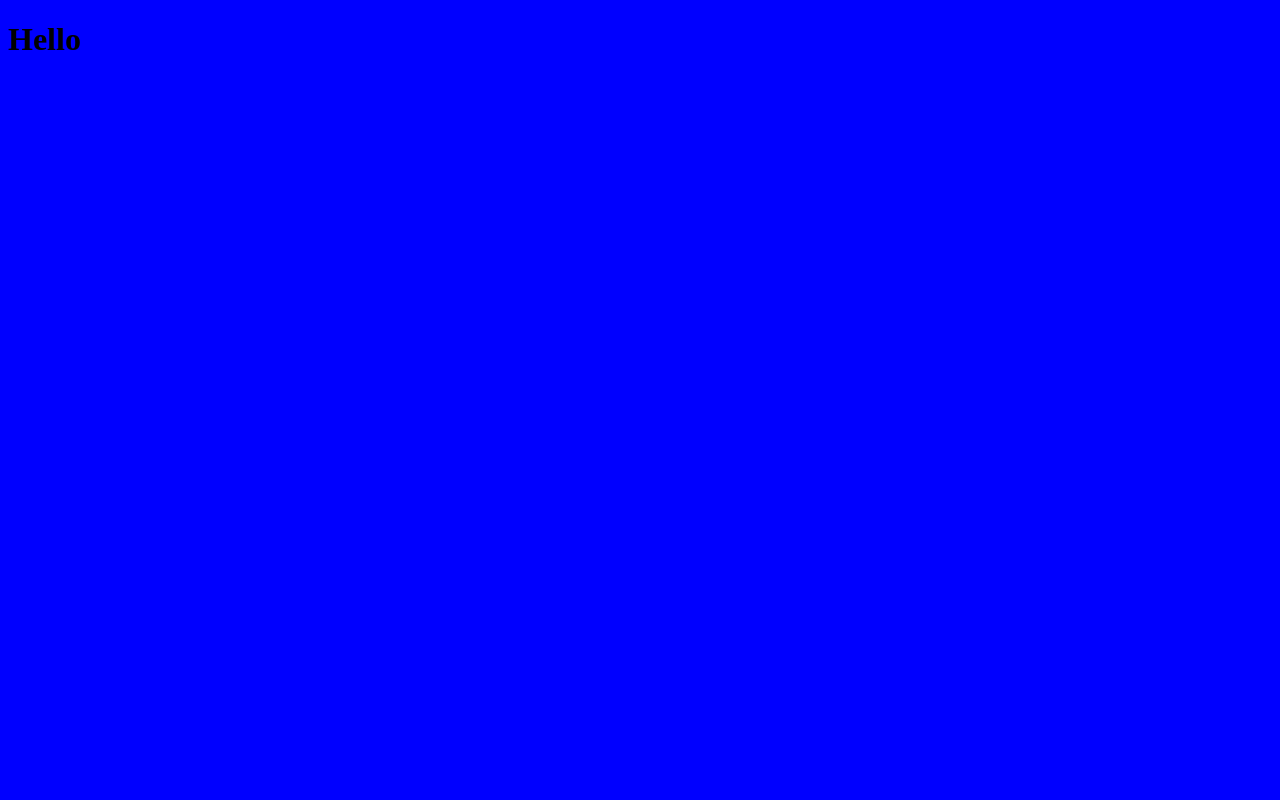
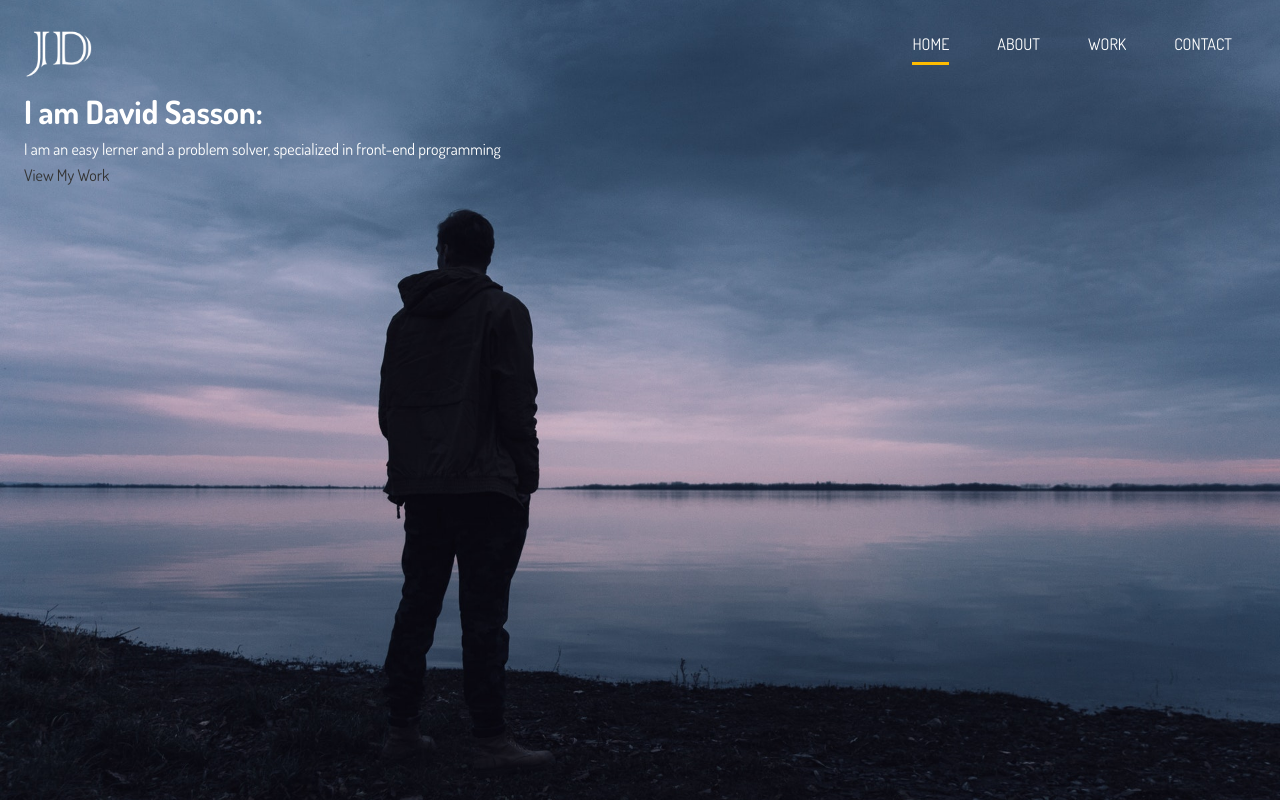
Before and after one commit to DavidSasson22/Portfolio, a website: page dist/index.html in a window 1280 px wide. Drawn offline with Linux system fonts and the light colour scheme.

Commit message:
main-nav

```diff
--- /dev/null
+++ b/scss/_config.scss
@@ -0,0 +1,7 @@
+//Variables
+$website-width: 1280px;
+$main-color: #ffbc00;
+$light-color: #f4f4f4;
+$dark-color: #333;
+$medium-color: #ccc;
+$bg-img: url('../img/showcase.jpg')
--- /dev/null
+++ b/scss/_utilities.scss
@@ -0,0 +1,6 @@
+.container {
+  max-width: $website-width;
+  padding: 0 1.5rem;
+  margin: auto;
+  overflow: hidden;
+}
--- a/scss/main.scss
+++ b/scss/main.scss
@@ -1,5 +1,83 @@
-$color:blue;
+@import "config";
+@import "utilities";
+
+@font-face {
+  font-family: Dosis;
+  src: url(/dist/fonts/Dosis-VariableFont_wght.ttf);
+}
+
+* {
+  margin: 0;
+  padding: 0;
+  box-sizing: border-box;
+}
 
 body {
-  background-color: $color;
+  font-family: "Dosis", sans-serif;
+  line-height: 1.6;
+  background-color: #fff;
 }
+
+a {
+  text-decoration: none;
+  color: $dark-color;
+}
+
+ul {
+  list-style: none;
+}
+
+h2,
+h3,
+h4 {
+  text-transform: uppercase;
+}
+
+img {
+  width: 100%;
+}
+
+#header {
+  &-home {
+    background: $bg-img no-repeat center right/ cover;
+    height: 100vh;
+    color: white;
+  }
+}
+
+#logo {
+  height: 70px;
+  width: 70px;
+  text-transform: uppercase;
+}
+
+#main-nav {
+  display: flex;
+  justify-content: space-between;
+  padding-top: 1rem;
+
+  ul {
+    display: flex;
+  }
+
+  li {
+    padding: 1rem 1.5rem;
+  }
+
+  a {
+    text-decoration: none;
+    color: #fff;
+    text-transform: uppercase;
+    border-bottom: 3px transparent solid;
+    padding-bottom: 0.5rem;
+    transition: border-color 0.5s;
+
+    &:hover {
+      border-color: $medium-color;
+    }
+
+    &.current {
+      border-color: $main-color;
+    }
+  }
+}
```
Also changed, not shown: dist/css/main.css, dist/fonts/Dosis-Bold.ttf (added), dist/fonts/Dosis-ExtraBold.ttf (added), dist/fonts/Dosis-ExtraLight.ttf (added), dist/fonts/Dosis-Light.ttf (added), dist/fonts/Dosis-Medium.ttf (added), dist/fonts/Dosis-Regular.ttf (added), dist/fonts/Dosis-SemiBold.ttf (added), dist/fonts/Dosis-VariableFont_wght.ttf (added), dist/index.html, 1 other file.
